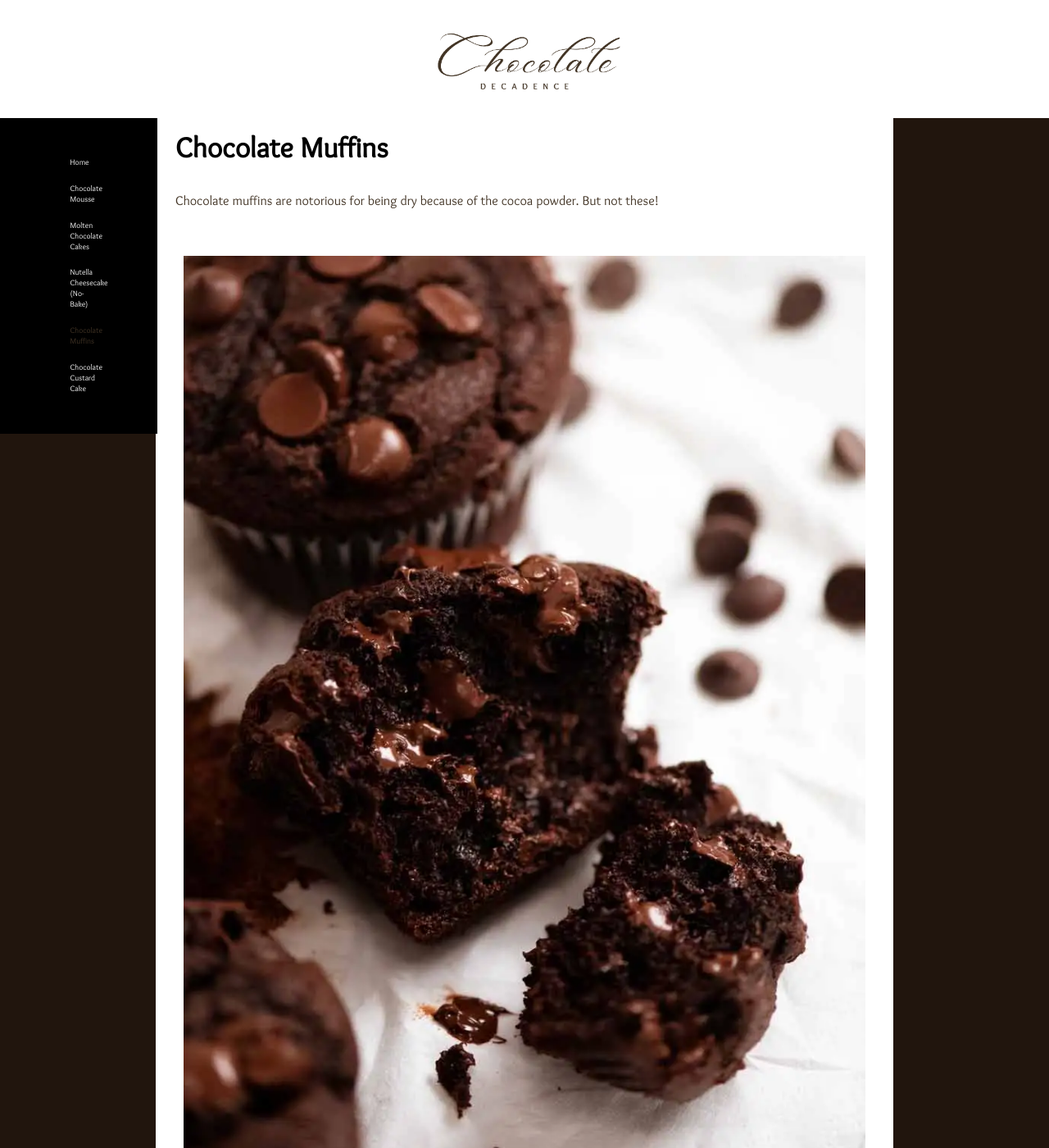
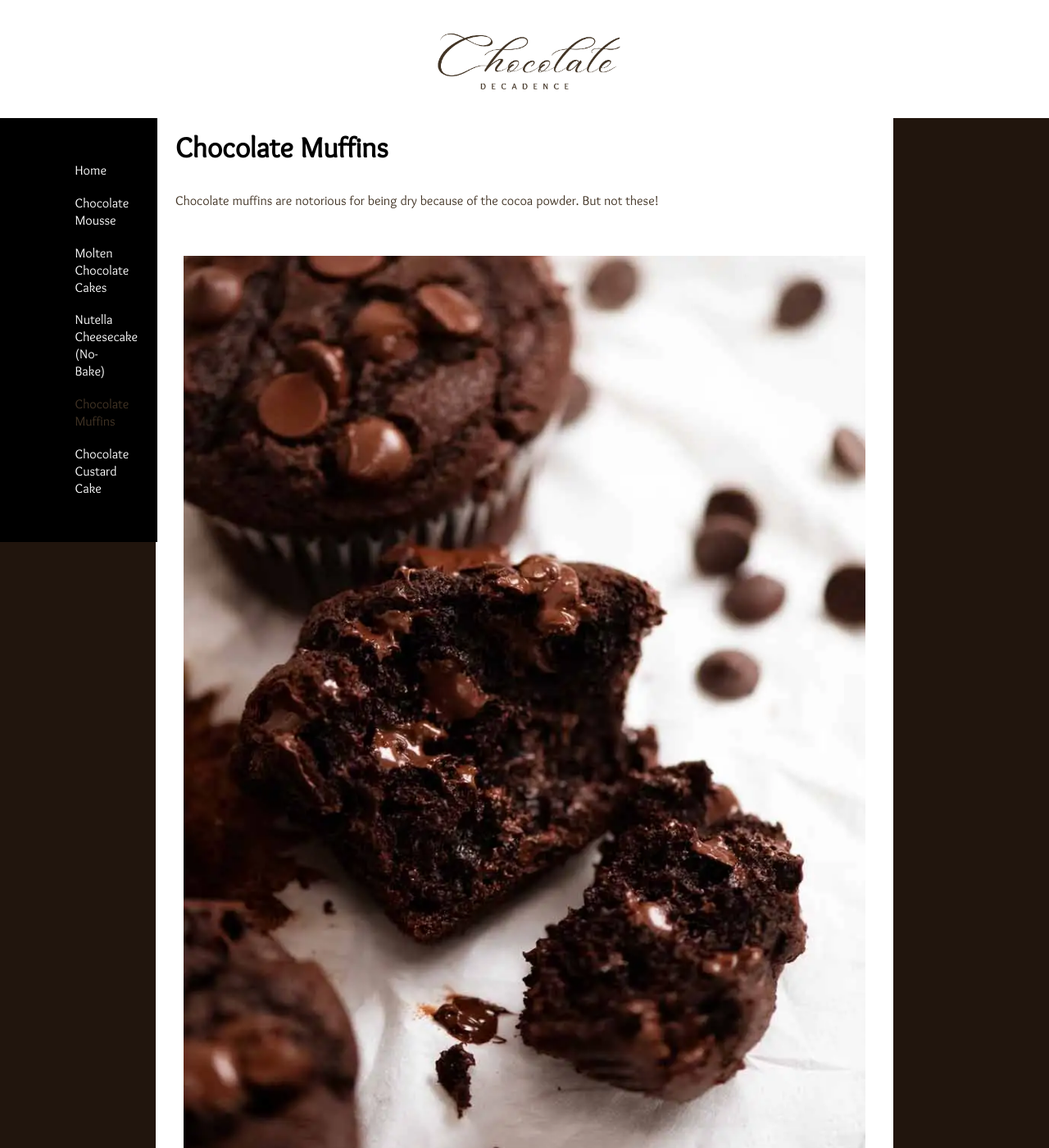
Before and after one commit to nicoleanncarter/recipes, a Jekyll site: the page built from _recipes/recipe2.md, in a window 1280 px wide and 1400 px high. Shown: the whole window at 82% size. Built offline with Jekyll 4.4.1, drawn with Linux system fonts in a browser that asks for light colours.

Commit message:
Update recipes.css

```diff
--- a/styles/recipes.css
+++ b/styles/recipes.css
@@ -176,7 +176,7 @@ nav {
     background-color: black;
     display: block;
     width: 15%;
-    padding: 10px;
+    padding: 1em;
     margin: 0;
     min-width: 120px;
     position:fixed;
@@ -190,7 +190,7 @@ nav {
   }
 
   nav ul li {
-  font-size: .6rem;
+  font-size: 1rem;
   }
 
 
```
